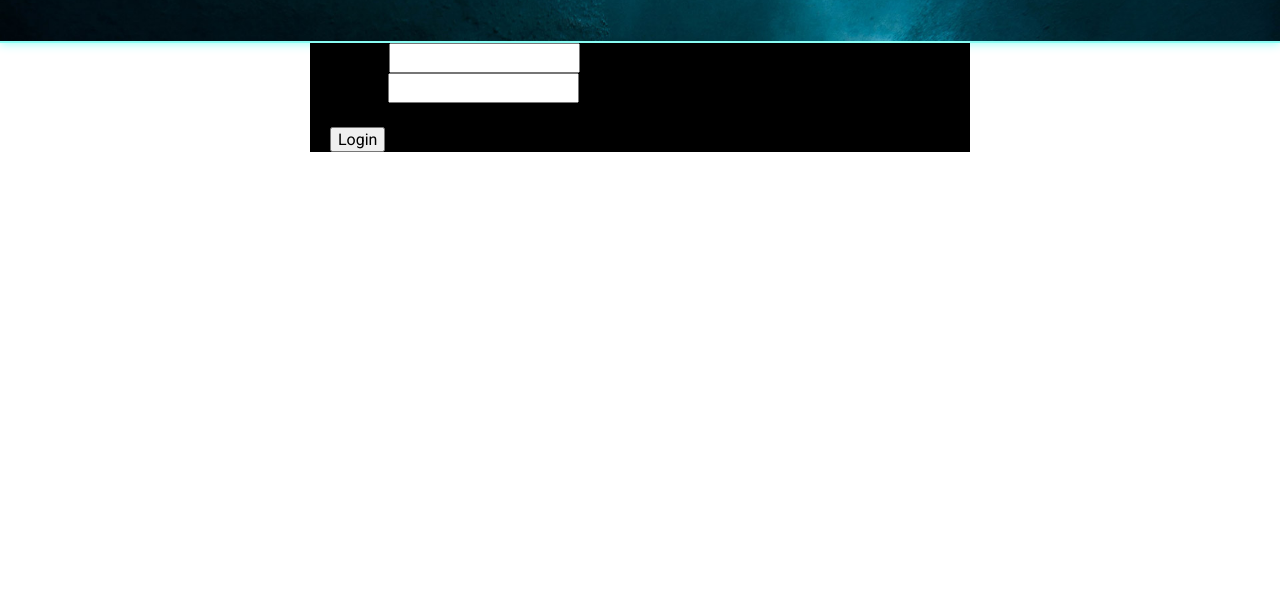
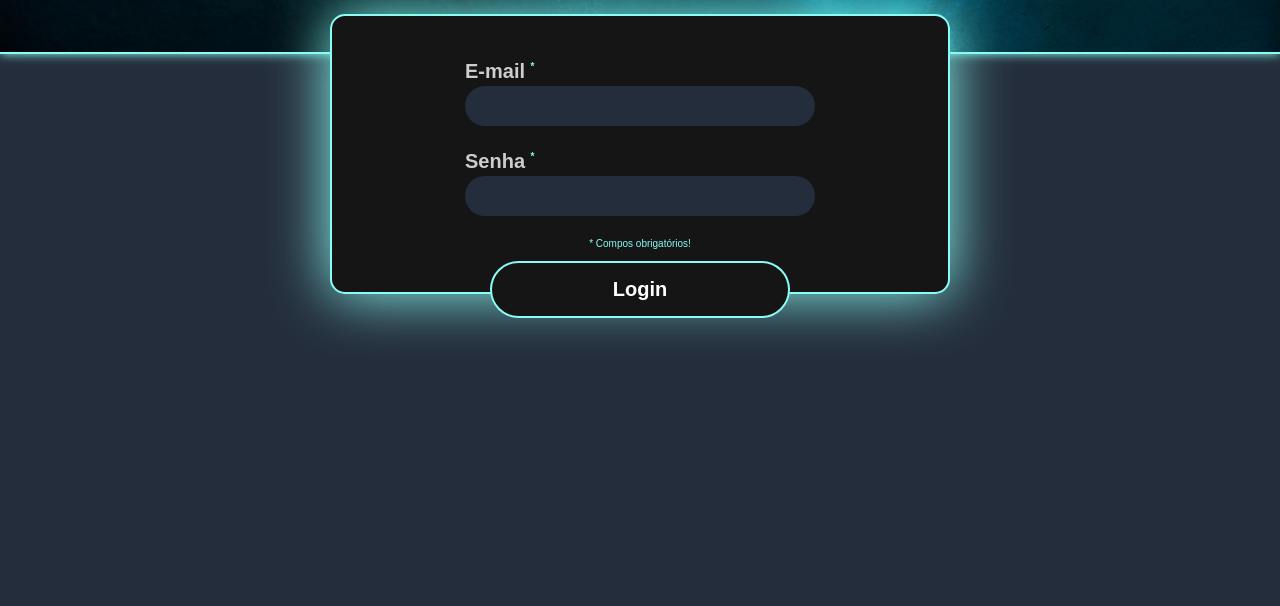
Before and after one commit to andrlima/Formulario-neon, a plain HTML site: page index.html in a window 1280 px wide. Shown: the part 194-800 px from the top of the page. Drawn offline with Linux system fonts and the light colour scheme; a web font is replaced by a local one.

Commit message:
finalizado
Finalizado o css junto com o HTML.
Porém preciso arrumar um efeito de transição.

```diff
--- a/css/estilo.css
+++ b/css/estilo.css
@@ -1,16 +1,15 @@
- @import url('https://fonts.googleapis.com/css2?family=Permanent+Marker&family=Roboto:wght@400;700&display=swap');
+ /* @import url('https://fonts.googleapis.com/css2?family=Permanent+Marker&family=Roboto:wght@400;700&display=swap'); */
 
 body{
-    /*background: #242d3b; */
+    background: #242d3b;
     font-family: 'Roboto', sans-serif;
 
 }
 
-
 header{
     background: #000 url("../img/header-fundo.jpg") top center/ cover;
     text-align: center;
-    padding: 50px 0;
+    padding: 30px 0;
     color: #fff;
     border-bottom: 2px solid #89FCF3;
     box-shadow: 0 0 10px #89FCF3;
@@ -18,7 +17,6 @@ header{
 }
 
 .container{
-    background-color: #000;
     max-width: 660px;
     max-height: 300px;
     margin: 0 auto;
@@ -31,10 +29,9 @@ header h1{
     font-family: 'Permanent Marker', cursive;
     font-size: 4em;
     line-height: 0.8em;
-    text-align: left;
+    text-align: center;
     transform: skewY(-5deg);
     padding-bottom: 60px;
-
 
 
 }
@@ -42,6 +39,7 @@ header h1{
 header h1 span{
     display: block;
     text-align: right;
+    margin-right: 90px;
 
 }
 
@@ -50,4 +48,112 @@ header p{
     font-size: 16px;
     max-width: 540px;
     margin: 0 auto;
+
 }
+
+header div #txt-header{
+    position: relative;
+    bottom: 30px;
+}
+
+form{
+    background: #151515;
+    border-radius: 15px;
+    border: #89FCF3 2px solid;
+    padding: 30px;
+    margin: -40px 0 50px;
+    font-size: 20px;
+    position: relative;
+    box-shadow: 0px 0px 60px 0px #89FCF3;
+    height: 280px
+
+}
+
+form .grupo-input{
+    position: relative;
+    width: 350px;
+    height: 80px;
+    margin: auto;
+    margin-top: 10px;
+
+}
+
+form label .asterisk{
+    color: #89FCF3;
+    font-size: 0.5em;
+    vertical-align: super;
+}
+
+form input{
+    display: block;
+    width: 100%;
+    border-radius: 20px;
+    border: none;
+    height: 40px;
+    padding: 15px;
+    background: #242D3B;
+    color: #fff;
+    transition: 1s;
+
+}
+
+form input:hover{
+    border: #89FCF3 3px solid;
+    transform: scale(1.1);
+    box-shadow: 0px 0px 60px 0px #89FCF3;
+
+}
+
+form input:focus{
+    outline: none;
+    box-shadow: 0px 10px 30px -20px #89FCF3;
+    filter: contrast(85%);
+
+}
+
+form label{
+    color: #CCCDCF;
+    font-weight: bold;
+    display: inline-block;
+
+}
+
+form .asterisk-requerido{
+    color: #89FCF3;
+    font-size: 0.5em;
+    margin: 10px;
+    text-align: center;
+}
+
+
+form .login{
+    max-width: 300px;
+    height: auto;
+    background: #151515;
+    border: #89FCF3 2px solid;
+    border-radius: 45px;
+    font-weight: bold;
+    line-height: normal;
+    margin:auto;
+
+}
+
+form .login:hover{
+    background: #89FCF3;
+    color: #151515;
+    cursor: pointer;
+
+}
+
+
+@media(max-width: 768px){
+    header{
+        padding: 80px 0;
+
+    }
+
+    header h1{
+        font-size: 4em;
+    }
+
+}
--- /dev/null
+++ b/css/font.css
@@ -0,0 +1,135 @@
+/* latin */
+@font-face {
+    font-family: 'Permanent Marker';
+    font-style: normal;
+    font-weight: 400;
+    font-display: swap;
+    src: url(https://fonts.gstatic.com/s/permanentmarker/v10/Fh4uPib9Iyv2ucM6pGQMWimMp004La2Cfw.woff2) format('woff2');
+    unicode-range: U+0000-00FF, U+0131, U+0152-0153, U+02BB-02BC, U+02C6, U+02DA, U+02DC, U+2000-206F, U+2074, U+20AC, U+2122, U+2191, U+2193, U+2212, U+2215, U+FEFF, U+FFFD;
+  }
+  /* cyrillic-ext */
+  @font-face {
+    font-family: 'Roboto';
+    font-style: normal;
+    font-weight: 400;
+    font-display: swap;
+    src: url(https://fonts.gstatic.com/s/roboto/v20/KFOmCnqEu92Fr1Mu72xKOzY.woff2) format('woff2');
+    unicode-range: U+0460-052F, U+1C80-1C88, U+20B4, U+2DE0-2DFF, U+A640-A69F, U+FE2E-FE2F;
+  }
+  /* cyrillic */
+  @font-face {
+    font-family: 'Roboto';
+    font-style: normal;
+    font-weight: 400;
+    font-display: swap;
+    src: url(https://fonts.gstatic.com/s/roboto/v20/KFOmCnqEu92Fr1Mu5mxKOzY.woff2) format('woff2');
+    unicode-range: U+0400-045F, U+0490-0491, U+04B0-04B1, U+2116;
+  }
+  /* greek-ext */
+  @font-face {
+    font-family: 'Roboto';
+    font-style: normal;
+    font-weight: 400;
+    font-display: swap;
+    src: url(https://fonts.gstatic.com/s/roboto/v20/KFOmCnqEu92Fr1Mu7mxKOzY.woff2) format('woff2');
+    unicode-range: U+1F00-1FFF;
+  }
+  /* greek */
+  @font-face {
+    font-family: 'Roboto';
+    font-style: normal;
+    font-weight: 400;
+    font-display: swap;
+    src: url(https://fonts.gstatic.com/s/roboto/v20/KFOmCnqEu92Fr1Mu4WxKOzY.woff2) format('woff2');
+    unicode-range: U+0370-03FF;
+  }
+  /* vietnamese */
+  @font-face {
+    font-family: 'Roboto';
+    font-style: normal;
+    font-weight: 400;
+    font-display: swap;
+    src: url(https://fonts.gstatic.com/s/roboto/v20/KFOmCnqEu92Fr1Mu7WxKOzY.woff2) format('woff2');
+    unicode-range: U+0102-0103, U+0110-0111, U+0128-0129, U+0168-0169, U+01A0-01A1, U+01AF-01B0, U+1EA0-1EF9, U+20AB;
+  }
+  /* latin-ext */
+  @font-face {
+    font-family: 'Roboto';
+    font-style: normal;
+    font-weight: 400;
+    font-display: swap;
+    src: url(https://fonts.gstatic.com/s/roboto/v20/KFOmCnqEu92Fr1Mu7GxKOzY.woff2) format('woff2');
+    unicode-range: U+0100-024F, U+0259, U+1E00-1EFF, U+2020, U+20A0-20AB, U+20AD-20CF, U+2113, U+2C60-2C7F, U+A720-A7FF;
+  }
+  /* latin */
+  @font-face {
+    font-family: 'Roboto';
+    font-style: normal;
+    font-weight: 400;
+    font-display: swap;
+    src: url(https://fonts.gstatic.com/s/roboto/v20/KFOmCnqEu92Fr1Mu4mxK.woff2) format('woff2');
+    unicode-range: U+0000-00FF, U+0131, U+0152-0153, U+02BB-02BC, U+02C6, U+02DA, U+02DC, U+2000-206F, U+2074, U+20AC, U+2122, U+2191, U+2193, U+2212, U+2215, U+FEFF, U+FFFD;
+  }
+  /* cyrillic-ext */
+  @font-face {
+    font-family: 'Roboto';
+    font-style: normal;
+    font-weight: 700;
+    font-display: swap;
+    src: url(https://fonts.gstatic.com/s/roboto/v20/KFOlCnqEu92Fr1MmWUlfCRc4EsA.woff2) format('woff2');
+    unicode-range: U+0460-052F, U+1C80-1C88, U+20B4, U+2DE0-2DFF, U+A640-A69F, U+FE2E-FE2F;
+  }
+  /* cyrillic */
+  @font-face {
+    font-family: 'Roboto';
+    font-style: normal;
+    font-weight: 700;
+    font-display: swap;
+    src: url(https://fonts.gstatic.com/s/roboto/v20/KFOlCnqEu92Fr1MmWUlfABc4EsA.woff2) format('woff2');
+    unicode-range: U+0400-045F, U+0490-0491, U+04B0-04B1, U+2116;
+  }
+  /* greek-ext */
+  @font-face {
+    font-family: 'Roboto';
+    font-style: normal;
+    font-weight: 700;
+    font-display: swap;
+    src: url(https://fonts.gstatic.com/s/roboto/v20/KFOlCnqEu92Fr1MmWUlfCBc4EsA.woff2) format('woff2');
+    unicode-range: U+1F00-1FFF;
+  }
+  /* greek */
+  @font-face {
+    font-family: 'Roboto';
+    font-style: normal;
+    font-weight: 700;
+    font-display: swap;
+    src: url(https://fonts.gstatic.com/s/roboto/v20/KFOlCnqEu92Fr1MmWUlfBxc4EsA.woff2) format('woff2');
+    unicode-range: U+0370-03FF;
+  }
+  /* vietnamese */
+  @font-face {
+    font-family: 'Roboto';
+    font-style: normal;
+    font-weight: 700;
+    font-display: swap;
+    src: url(https://fonts.gstatic.com/s/roboto/v20/KFOlCnqEu92Fr1MmWUlfCxc4EsA.woff2) format('woff2');
+    unicode-range: U+0102-0103, U+0110-0111, U+0128-0129, U+0168-0169, U+01A0-01A1, U+01AF-01B0, U+1EA0-1EF9, U+20AB;
+  }
+  /* latin-ext */
+  @font-face {
+    font-family: 'Roboto';
+    font-style: normal;
+    font-weight: 700;
+    font-display: swap;
+    src: url(https://fonts.gstatic.com/s/roboto/v20/KFOlCnqEu92Fr1MmWUlfChc4EsA.woff2) format('woff2');
+    unicode-range: U+0100-024F, U+0259, U+1E00-1EFF, U+2020, U+20A0-20AB, U+20AD-20CF, U+2113, U+2C60-2C7F, U+A720-A7FF;
+  }
+  /* latin */
+  @font-face {
+    font-family: 'Roboto';
+    font-style: normal;
+    font-weight: 700;
+    font-display: swap;
+    src: url(https://fonts.gstatic.com/s/roboto/v20/KFOlCnqEu92Fr1MmWUlfBBc4.woff2) format('woff2');
+    unicode-range: U+0000-00FF, U+0131, U+0152-0153, U+02BB-02BC, U+02C6, U+02DA, U+02DC, U+2000-206F, U+2074, U+20AC, U+2122, U+2191, U+2193, U+2212, U+2215, U+FEFF, U+FFFD;
+  }
--- a/index.html
+++ b/index.html
@@ -10,6 +10,7 @@
 
         <link rel = "stylesheet" href = "./css/reset.css" />
         <link rel = "stylesheet" href = "./css/estilo.css" />
+        <link rel = "stylesheet" href = "./css/font.css" />
 
     </head>
 
@@ -19,8 +20,13 @@
 
             <div class = "container">
 
-                <h1> Formulário <spn> NEON </spn></h1>
-                <p> Formulário com efeito de NEON. Usando apenas keyframes do CSS </p>
+
+                <h1> Formulário <span> NEON </span></h1>
+
+                <div id = "txt-header">
+                    <p> Formulário com efeito de NEON. Usando apenas keyframes do CSS </p>
+                </div>
+
 
             </div>
 
@@ -30,31 +36,22 @@
 
             <div id = "mc_embed_signup">
 
-                <form action = "" method = "post" id = "form-login" name = "form-login" class = "validate" novalidate>
+                <form action = "" method = "post" id = "form-login" name = "form-login" class = "validate">
 
-                    <div id = "embed-scrol">
+                    <div id = "">
 
-                        <div class = "mc-fild-group">
+                        <div class = "grupo-input">
                             <label for = "email"> E-mail <span class = "asterisk"> * </span> </label>
                             <input type = "email" name = "email" class = "email-val" id = "email" />
                         </div>
 
-                        <div class = "mc-fild-group">
-                            <label for = "nome"> Nome <span clss = "asterisk"> * </span> </label>
-                            <input type = "text" nome = "nome" id = "nome" class = "required" />
+                        <div class = "grupo-input">
+                            <label for = "senha"> Senha <span class = "asterisk"> * </span> </label>
+                            <input type = "password" name = "senha" id = "senha" class = "required" />
                         </div>
 
-                        <div id = "mce-responses" class = "clear">
-                            <div class = "responses" id = "mce-error-response" style = "display:none"> </div>
-                            <div class = "responses" id = "mce-sucess-response" style = "display:none"> </div>
-                        </div>
-
-                        <div style = "position: absolute; left: -5000px;" aria-hidden = "true">
-                            <input type = "text" name = "b_ac52e8b1ce2a06907e0091d7c_63bf572981" tabindex = "-1" />
-                        </div>
-
-                        <div class = "indicates-required">
-                            <span class = "asterisk"> * </span> Indicador requerido
+                        <div class = "asterisk-requerido">
+                            <span class = "asterisk"> * </span> Compos obrigatórios!
                         </div>
 
                         <div class = "clear">
```
Also changed, not shown: img/modelo-bkp.png (added), img/modelo.png (added).
